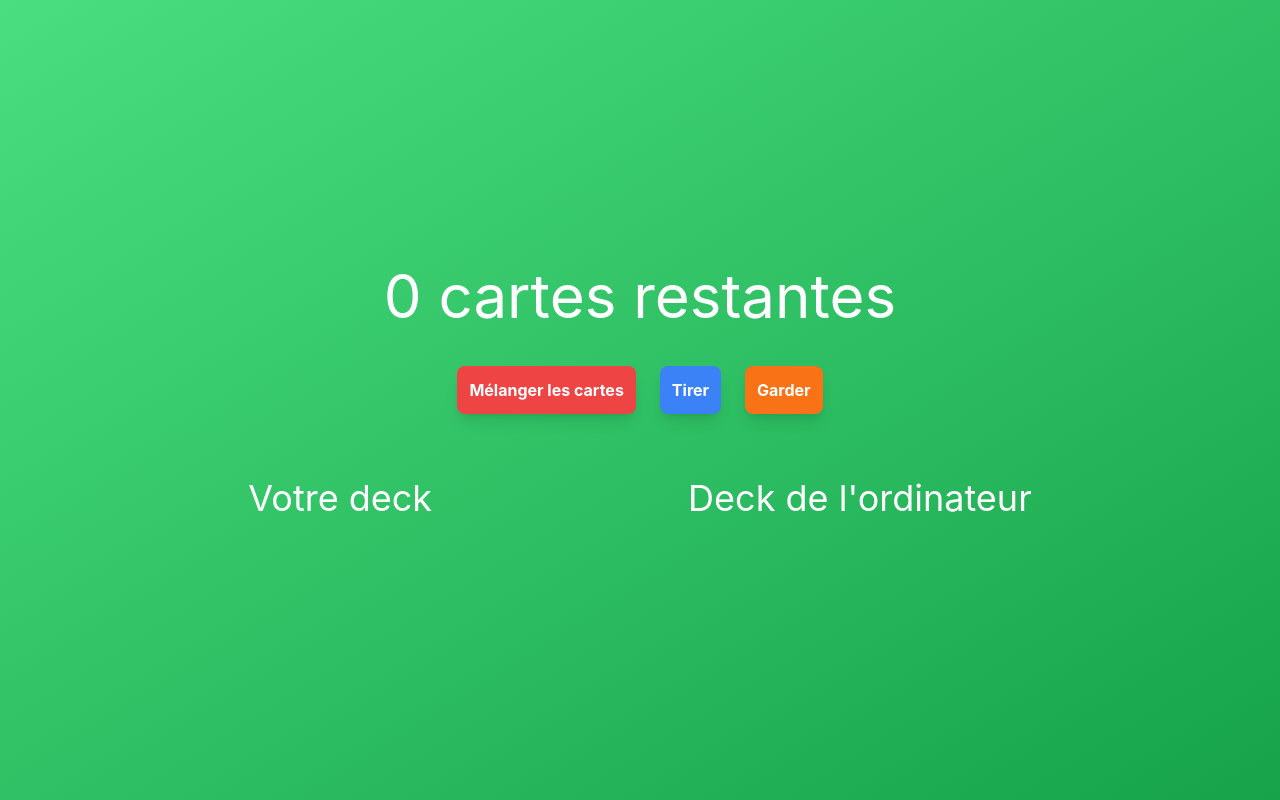
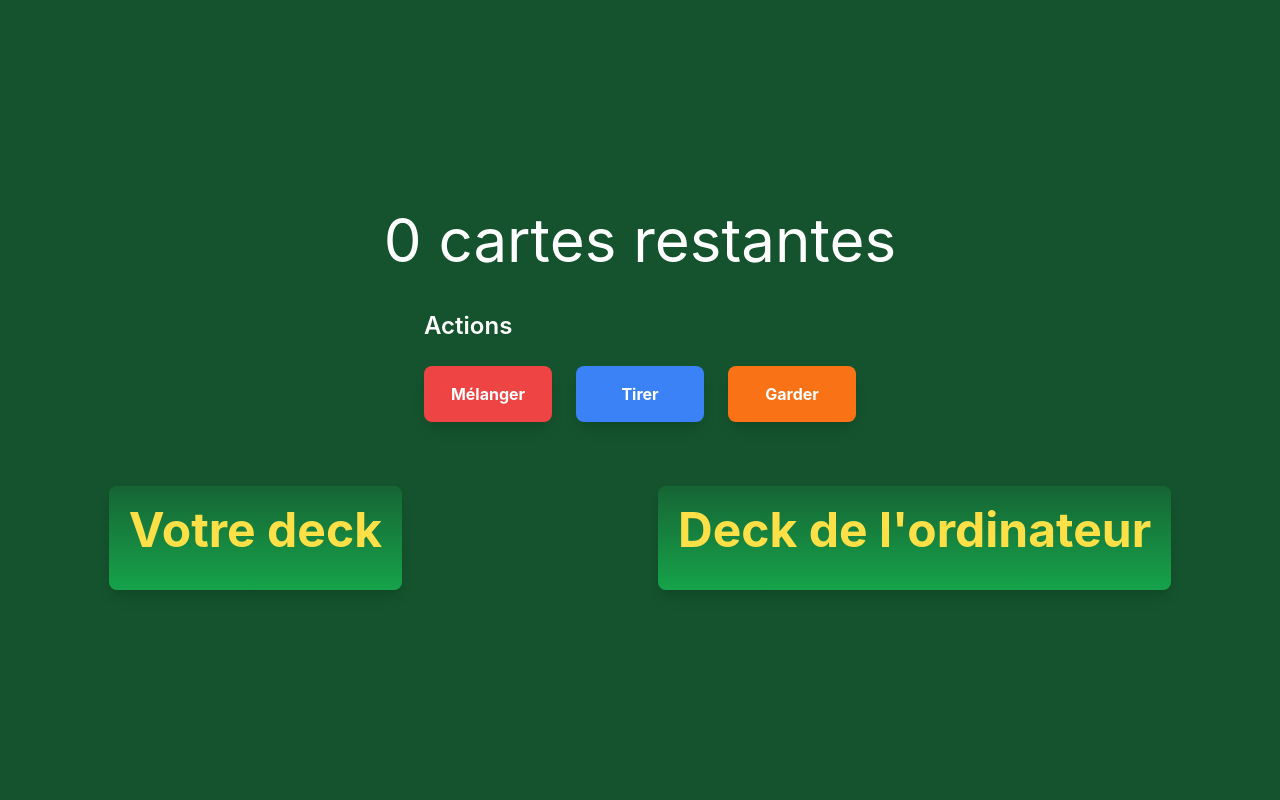
Before and after one commit to HugoWeh/exam-html-css-js, a React (Create React App) app: page / in a window 1280 px wide. Built offline with nearby package versions, Linux system fonts and the light colour scheme.

Commit message:
Style and animation upgrades

```diff
--- a/package.json
+++ b/package.json
@@ -6,6 +6,7 @@
     "@testing-library/jest-dom": "^5.17.0",
     "@testing-library/react": "^13.4.0",
     "@testing-library/user-event": "^13.5.0",
+    "framer-motion": "^11.11.10",
     "react": "^18.3.1",
     "react-dom": "^18.3.1",
     "react-scripts": "5.0.1",
--- a/src/components/Card.jsx
+++ b/src/components/Card.jsx
@@ -1,7 +1,19 @@
+import { motion } from "framer-motion";
+
 const Card = ({ card, onChange, isUserCard }) => {
+  const cardVariants = {
+    hover: { scale: 1.1 },
+    tap: { scale: 0.9 },
+  };
+
   return (
     <div className="flex flex-col items-center">
-      <div className="flex items-center justify-center w-24 h-32 bg-white border border-gray-400 rounded-lg shadow-lg transition-transform transform hover:scale-105 animate-fade-in">
+      <motion.div
+        className="flex items-center justify-center w-24 h-32 bg-white border border-gray-400 rounded-lg shadow-lg"
+        variants={cardVariants}
+        whileHover="hover"
+        whileTap="tap"
+      >
         <span
           className={`text-4xl text-${
             ["♥️", "♦️"].some((symbol) => card.includes(symbol))
@@ -11,7 +23,7 @@ const Card = ({ card, onChange, isUserCard }) => {
         >
           {card}
         </span>
-      </div>
+      </motion.div>
       {isUserCard && (
         <button
           onClick={onChange}
--- a/src/components/Deck.jsx
+++ b/src/components/Deck.jsx
@@ -1,17 +1,26 @@
+import { motion } from "framer-motion";
 import Card from "./Card";
 
 const Deck = ({ title, cards, onChange, isUserDeck }) => {
   return (
-    <div className="flex flex-col items-center">
-      <h1 className="text-4xl mb-4 text-white">{title}</h1>
+    <div className="flex flex-col items-center bg-gradient-to-b from-green-800 to-green-600 p-5 rounded-lg shadow-lg">
+      <h1 className="text-5xl mb-4 text-yellow-300 font-bold text-shadow-lg">
+        {title}
+      </h1>
       <div className="w-full flex flex-row justify-center gap-6">
         {cards.map((card, index) => (
-          <Card
+          <motion.div
             key={index}
-            card={card}
-            onChange={isUserDeck ? () => onChange(index) : null}
-            isUserCard={isUserDeck}
-          />
+            initial={{ opacity: 0, y: -20 }}
+            animate={{ opacity: 1, y: 0 }}
+            transition={{ duration: 0.5, delay: index * 0.5 }}
+          >
+            <Card
+              card={card}
+              onChange={isUserDeck ? () => onChange(index) : null}
+              isUserCard={isUserDeck}
+            />
+          </motion.div>
         ))}
       </div>
     </div>
--- a/src/components/Game.jsx
+++ b/src/components/Game.jsx
@@ -13,6 +13,8 @@ const initialState = {
   winner: false,
   winStatus: null,
   turn: 4,
+  shuffle: false,
+  pick: false,
 };
 
 const Game = () => {
@@ -32,6 +34,7 @@ const Game = () => {
     setState((state) => ({
       ...state,
       deck: newDeck.sort(() => Math.random() - 0.5),
+      shuffle: true,
     }));
   };
 
@@ -44,6 +47,7 @@ const Game = () => {
       userScore: {},
       botDeck: [],
       botScore: {},
+      pick: true,
     }));
 
     for (let i = 0; i < 8; i++) {
@@ -69,14 +73,18 @@ const Game = () => {
       return;
     }
 
+    const newDeck = [...state.deck];
+    const newCard = newDeck.pop();
+    const newUserDeck = [
+      ...state.userDeck.slice(0, index),
+      newCard,
+      ...state.userDeck.slice(index + 1),
+    ];
+
     setState((state) => ({
       ...state,
-      userDeck: [
-        ...state.userDeck.slice(0, index),
-        state.deck.pop(),
-        ...state.userDeck.slice(index + 1),
-      ],
-      deck: state.deck.slice(0, state.deck.length - 1),
+      userDeck: newUserDeck,
+      deck: newDeck,
       turn: state.turn - 1,
     }));
   };
@@ -153,7 +161,7 @@ const Game = () => {
   };
 
   return (
-    <div className="flex flex-col bg-gradient-to-br from-green-400 to-green-600 w-full h-screen items-center justify-center gap-10 p-5">
+    <div className="flex flex-col bg-green-900 w-full h-screen items-center justify-center gap-10 p-5">
       {state.winner ? (
         <>
           <p className="text-3xl font-bold text-center text-white mb-4 animate-pulse">
@@ -171,27 +179,33 @@ const Game = () => {
           {state.deck.length} cartes restantes
         </h1>
       )}
-      <div className="flex flex-row gap-6 justify-center mb-6">
+      <div className="flex flex-col gap-4 mb-6">
+        <h2 className="text-2xl text-white font-semibold mb-2">Actions</h2>
+        <div className="flex flex-row justify-center gap-6">
           <button
             onClick={ShuffleDeck}
-          className="p-3 font-bold bg-red-500 hover:bg-red-600 active:bg-red-300 text-white rounded-lg transition shadow-lg"
+            disabled={state.shuffle}
+            className="p-4 font-bold bg-red-500 hover:bg-red-600 active:bg-red-300 text-white rounded-lg transition shadow-lg w-32"
           >
-          Mélanger les cartes
+            Mélanger
           </button>
           <button
             onClick={Pick}
-          className="p-3 font-bold bg-blue-500 hover:bg-blue-600 active:bg-blue-300 text-white rounded-lg transition shadow-lg"
-          disabled={state.winner}
+            disabled={state.pick}
+            className="p-4 font-bold bg-blue-500 hover:bg-blue-600 active:bg-blue-300 text-white rounded-lg transition shadow-lg w-32"
           >
             Tirer
           </button>
           <button
             onClick={Keep}
-          className="p-3 font-bold bg-orange-500 hover:bg-orange-600 active:bg-orange-300 text-white rounded-lg transition shadow-lg"
+            disabled={!state.pick}
+            className="p-4 font-bold bg-orange-500 hover:bg-orange-600 active:bg-orange-300 text-white rounded-lg transition shadow-lg w-32"
           >
             Garder
           </button>
         </div>
+      </div>
+
       <div className="flex flex-row gap-64">
         <Deck
           title="Votre deck"
```
Also changed, not shown: 1 other file (tests, documents, lock files or other folders). Lines whose indentation alone changed are shown as unchanged.
